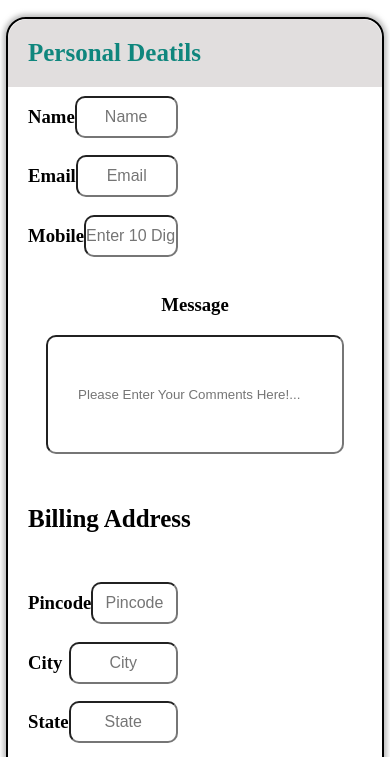
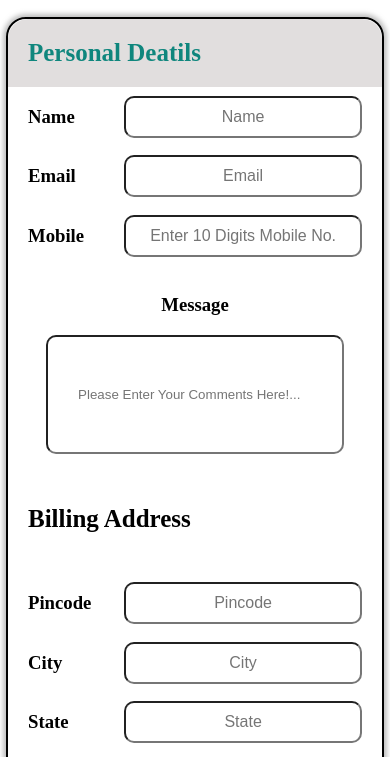
Before and after one commit to jay7828/astovidhya, a website: page checkout.html in a window 390 px wide. Shown: the part 65-822 px from the top of the page. Drawn offline with Linux system fonts and the light colour scheme.

Commit message:
Update checkout.css

```diff
--- a/checkout.css
+++ b/checkout.css
@@ -102,6 +102,7 @@
     {
        width: 70%;
     }
+    .b-details span
     {
         width: 100%;
     }
```
